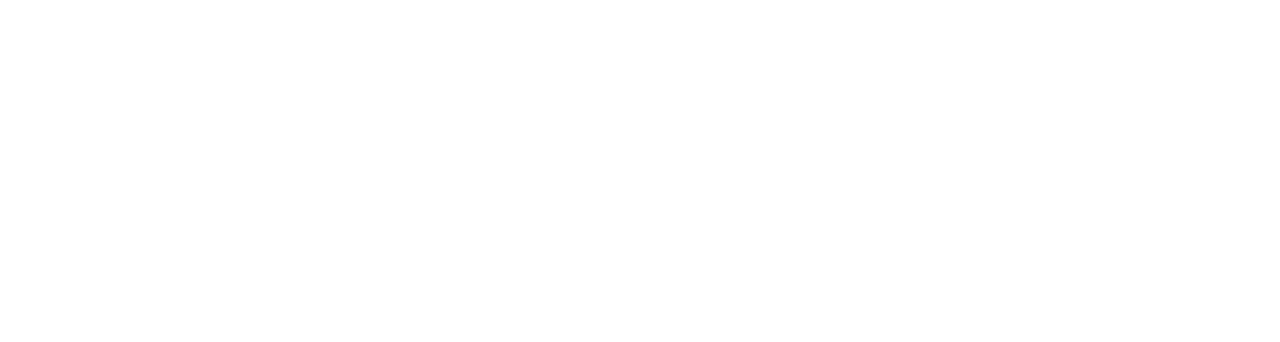
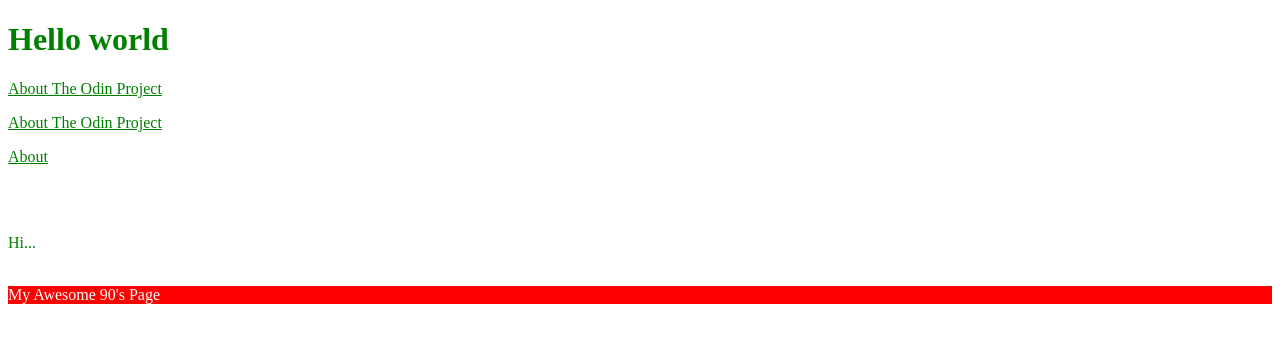
Before and after one commit to RachealClaire/git_test, a plain HTML site: page index.html in a window 1280 px wide. Drawn offline with Linux system fonts and the light colour scheme.

Commit message:
Your commit message describing the changes

```diff
--- a/index.html
+++ b/index.html
@@ -1,8 +1,25 @@
 <!DOCTYPE html>
-
 <html lang="en">
-  <head>
-    <meta charset="UTF-8">
-    <title>My First Webpage</title>
-  </head>
+    <head>
+        <meta charset="UTF-8">
+        <meta name="viewport" content="width=device-width, initial-scale=1.0">
+        <link rel="stylesheet" href="styles.css">
+        <title>Document</title>
+    </head>
+    <body>
+        <h1>Hello world</h1>
+        <a href="https://www.theodinproject.com/about">About The Odin Project</a>
+        <p>
+            <a href="https://www.theodinproject.com/about" target="_blank" rel="noopener noreferrer">About The Odin Project</a>
+        </p>
+        <p>
+            <a href = './pages/about.html'>About</a>
+        </p>
+        <div>Hello, World!</div>
+        <div>Hello again!</div>
+        <p>Hi...</p>
+        <div>Okay, bye.</div>
+        <div id="title">My Awesome 90's Page</div>
+        <div class="alert-text">Please agree to our terms of service.</div>
+    </body>
 </html>
--- /dev/null
+++ b/styles.css
@@ -0,0 +1,21 @@
+* {
+    color: green;
+}
+
+div {
+    color: white;
+}
+
+alert-text {
+    color: red;
+}
+
+#title {
+    background-color: red;
+}
+
+.read,
+.unread {
+  color: white;
+  background-color: black;
+}
```
Also changed, not shown: pages/about.html (added, +12 -0 lines), hello_world.txt (deleted), images/rach.jpeg (added).
